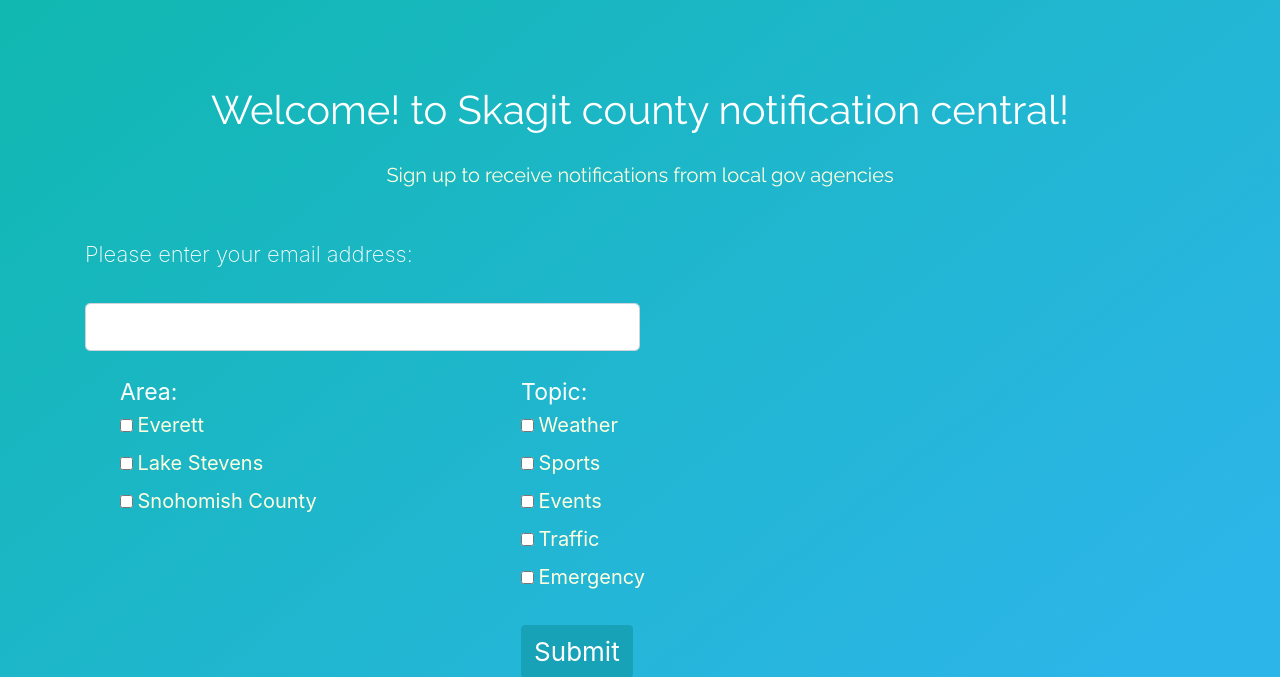
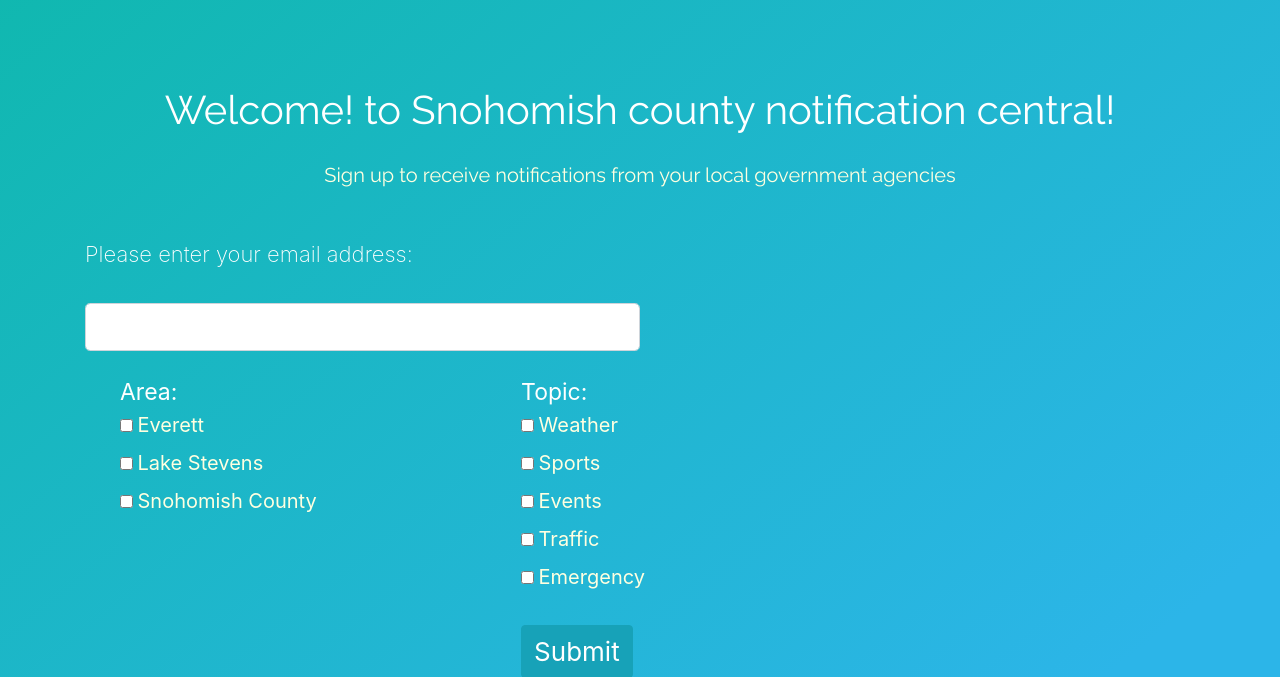
Before and after one commit to ninhktran/CHacks, a Flask app: page / in a window 1280 px wide. Shown: the part 80-757 px from the top of the page. Run offline with Flask 2, Linux system fonts and the light colour scheme; some libraries are stand-ins or nearby versions.

Commit message:
Update home.html

```diff
--- a/Website/templates/home.html
+++ b/Website/templates/home.html
@@ -2,8 +2,8 @@
 {% block content %}
 <div class="container">
     <div class="main_page" id="section1">
-        <div class="welcome-text">Welcome! to Skagit county notification central!</div>
-        <div class="secondary-text">Sign up to receive notifications from local gov agencies</div>
+        <div class="welcome-text">Welcome! to Snohomish county notification central!</div>
+        <div class="secondary-text">Sign up to receive notifications from your local government agencies</div>
         {#
         <button class="subscribe" onclick="window.location.href = '#section2'">Subscribe</button>
         #}
```
